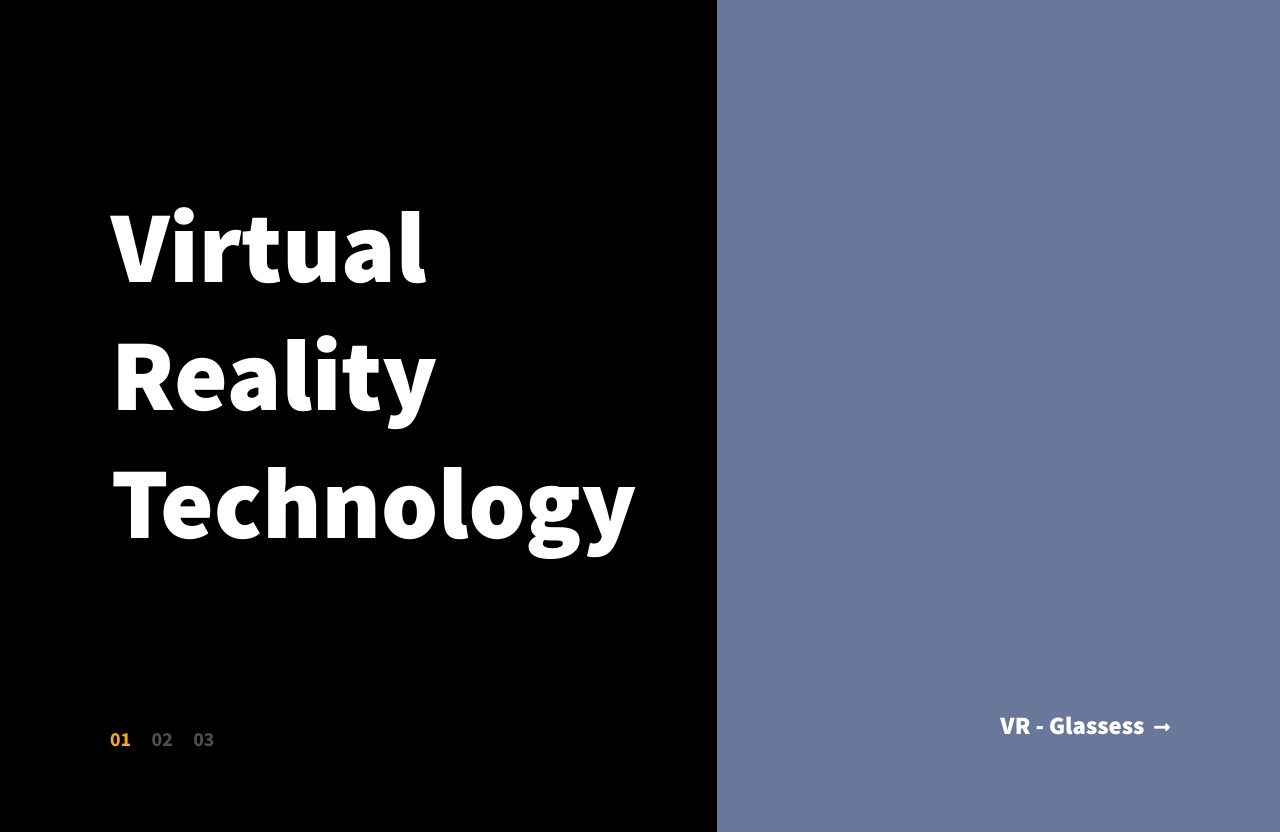
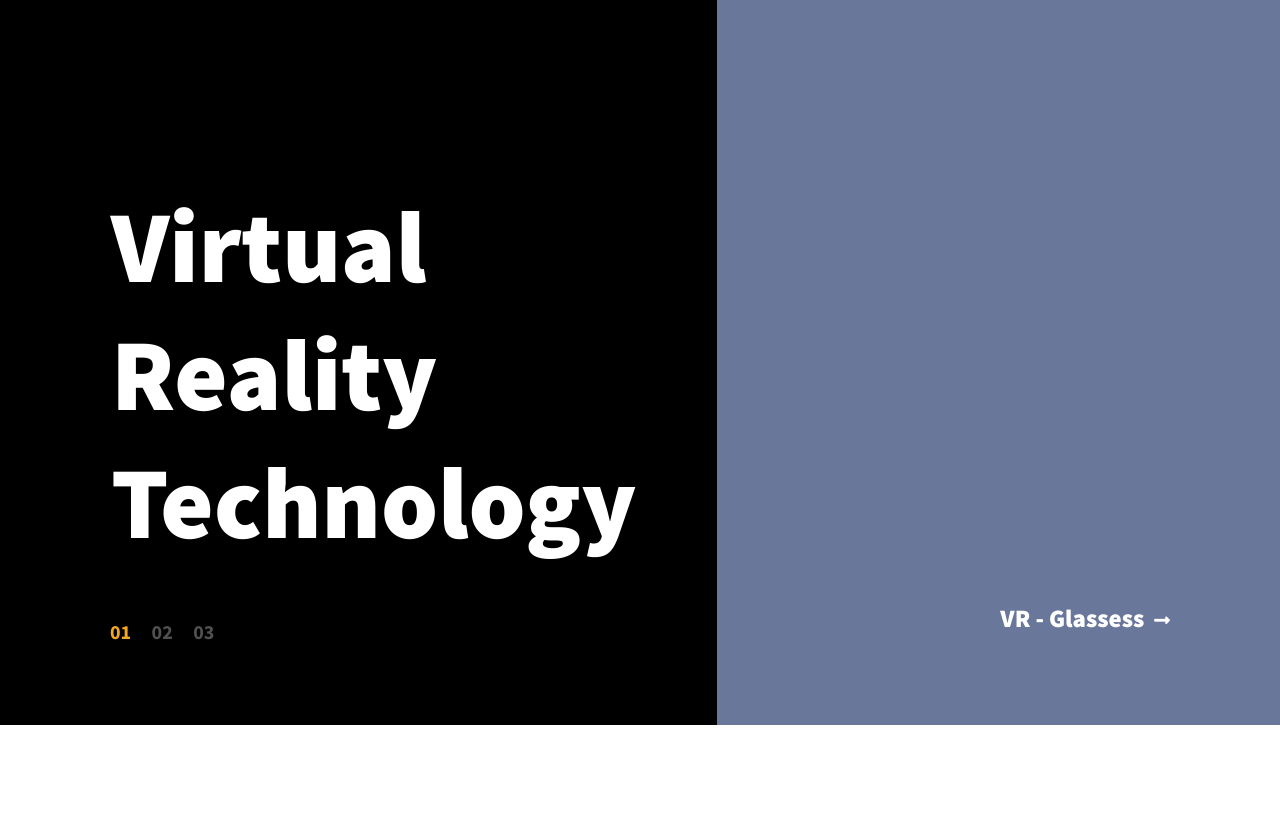
Before and after one commit to justeSi/Dizianas-Nr-1, a plain HTML site: page index.html in a window 1280 px wide. Shown: the top 835 px of the page. Drawn offline with Linux system fonts and the light colour scheme; a web font is replaced by a local one.

Commit message:
*pataisymai po eksperementavimo

```diff
--- a/style.css
+++ b/style.css
@@ -77,7 +77,7 @@ h1 {
     color: #FFFFFF;
     font-size: 5.6667rem;
     padding-top: 10.1111rem;
-    padding-bottom: 8.8333rem;
+    padding-bottom: 2.8889rem;
     padding-left: 6.1667rem;
     padding-right: 24.3889rem;
 }
```
